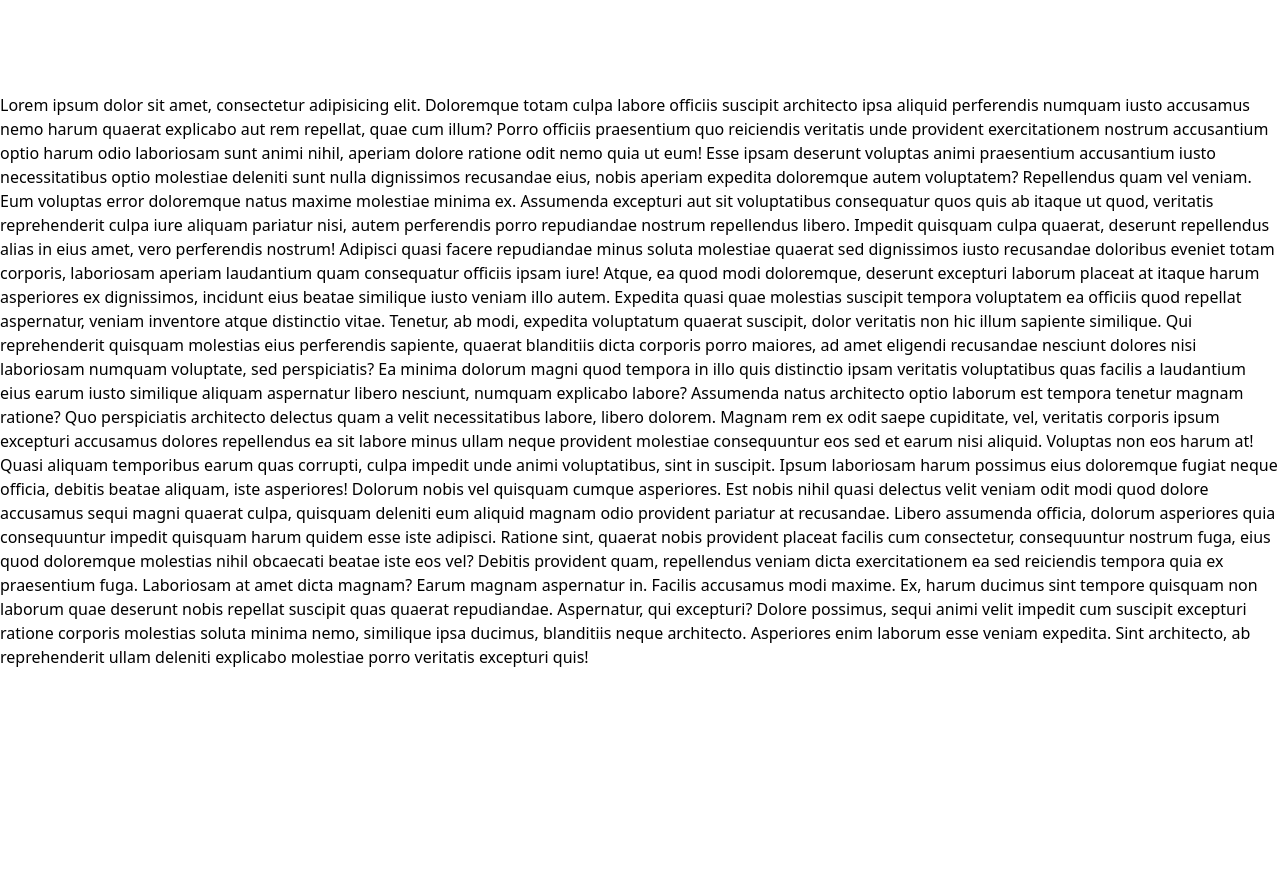
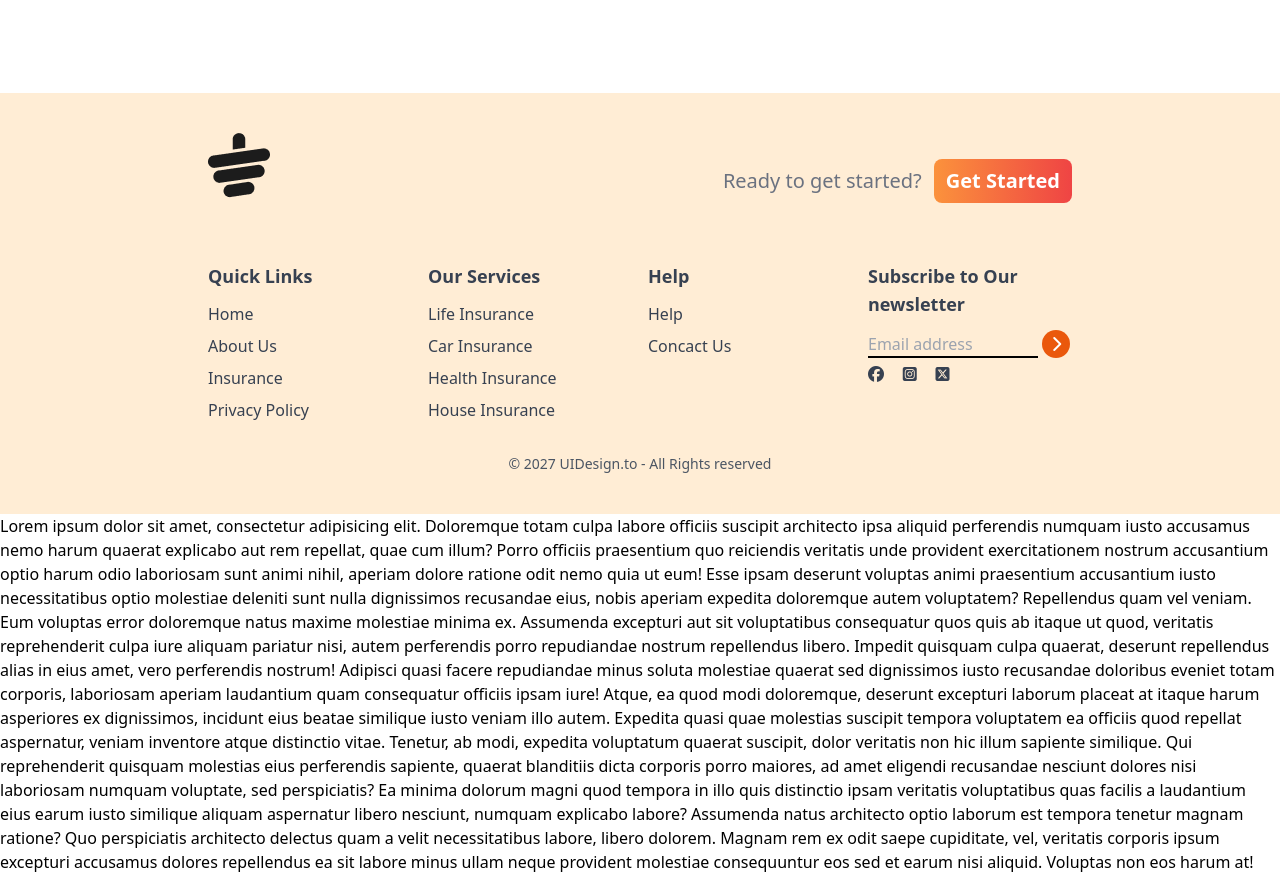
Before and after one commit to Mostofarusho/Tea-House-Using-TailwindTea-House-Using-Tailwind, a plain HTML site: page index.html in a window 1280 px wide. Shown: the part 3110-3988 px from the top of the page. Before the commit the page ends 3779 px from the top, so only its background shows below. Drawn offline with nearby package versions, Linux system fonts and the light colour scheme.

Commit message:
Footer Section Done

```diff
--- a/index.html
+++ b/index.html
@@ -240,8 +240,90 @@
                 </div>
             </div>
         </section>
+    </main>
+    <!-- Footer Section  -->
+    <footer class="bg-orange-100  text-gray-700 py-10 px-4 md:px-16">
+        <div class="w-9/12 mx-auto">
+            <!-- Logo  -->
+            <div class="mb-8 flex justify-between">
+                <img class="mb-8" src="./images/cup.png" alt="">
+                <div class="flex items-center gap-3">
+                    <h4 class="text-xl text-gray-500">Ready to get started?</h4>
+                    <button class="bg-gradient-to-r from-orange-400 to-red-500 px-3 py-2 rounded-lg text-white font-bold text-xl">Get Started</button>
+                </div>
+            </div>
+            <!-- Links -->
+            <div class="grid grid-cols-1 md:grid-cols-2 lg:grid-cols-4 gap-4">
+                <!-- First Column -->
+                <div class="">
+                    <h3 class="font-semibold text-lg mb-3">Quick Links</h3>
+                    <ul class="space-y-2">
+                        <li>
+                            <a class="hover:text-orange-600" href="#">Home</a>
+                        </li>
+                        <li>
+                            <a class="hover:text-orange-600" href="#">About Us</a>
+                        </li>
+                        <li>
+                            <a class="hover:text-orange-600" href="#">Insurance</a>
+                        </li>
+                        <li>
+                            <a class="hover:text-orange-600" href="#">Privacy Policy</a>
+                        </li>
+                    </ul>
+                </div>
+                <!-- Second Column -->
+                <div class="">
+                    <h3 class="font-semibold text-lg mb-3">Our Services</h3>
+                    <ul class="space-y-2">
+                        <li>
+                            <a class="hover:text-orange-600" href="#">Life Insurance</a>
+                        </li>
+                        <li>
+                            <a class="hover:text-orange-600" href="#">Car Insurance</a>
+                        </li>
+                        <li>
+                            <a class="hover:text-orange-600" href="#">Health Insurance</a>
+                        </li>
+                        <li>
+                            <a class="hover:text-orange-600" href="#">House Insurance</a>
+                        </li>
+                    </ul>
+                </div>
+                <!-- Third Column -->
+                <div class="">
+                    <h3 class="font-semibold text-lg mb-3">Help</h3>
+                    <ul class="space-y-2">
+                        <li>
+                            <a class="hover:text-orange-600" href="#">Help</a>
+                        </li>
+                        <li>
+                            <a class="hover:text-orange-600" href="#">Concact Us</a>
+                        </li>
 
-    </main>
+                    </ul>
+                </div>
+                <!-- Fourth Column -->
+                <div class="">
+                    <h3 class="font-semibold text-lg mb-3">Subscribe to Our newsletter</h3>
+                    <div class="flex flex-col space-y-2">
+                        <!-- Input Field  -->
+                        <div class="">
+                            <input class="bg-transparent border-b-2 border-black w-4/6 md:w-5/6" placeholder="Email address" type="text">
+                            <i class="fa-solid fa-chevron-right w-7 h-7 bg-orange-600 rounded-full text-white inline-flex justify-center items-center"></i>
+                        </div>
+                        <!-- Icon Field  -->
+                        <div class="flex justify-between w-2/5 mb-2 mt-5">
+                            <i class="fa-brands fa-facebook"></i>
+                            <i class="fa-brands fa-square-instagram"></i>
+                            <i class="fa-brands fa-square-x-twitter"></i>
+                        </div>
+                    </div>
+                </div>
+            </div>
+            <div class="text-center pt-4 mt-4 text-sm text-gray-600">&copy 2027 UIDesign.to - All Rights reserved</div>
+        </div>
+    </footer>
 </body>
 <div>Lorem ipsum dolor sit amet, consectetur adipisicing elit. Doloremque totam culpa labore officiis suscipit architecto ipsa aliquid perferendis numquam iusto accusamus nemo harum quaerat explicabo aut rem repellat, quae cum illum? Porro officiis praesentium
     quo reiciendis veritatis unde provident exercitationem nostrum accusantium optio harum odio laboriosam sunt animi nihil, aperiam dolore ratione odit nemo quia ut eum! Esse ipsam deserunt voluptas animi praesentium accusantium iusto necessitatibus
```
